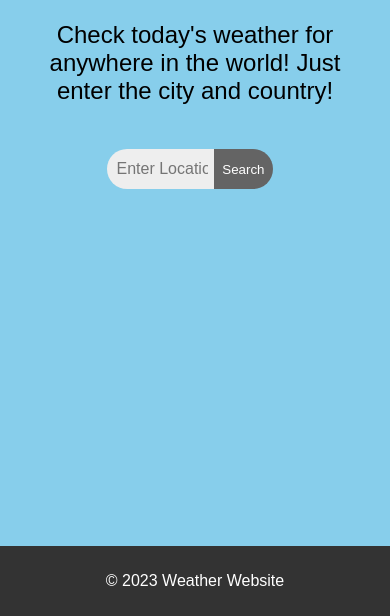
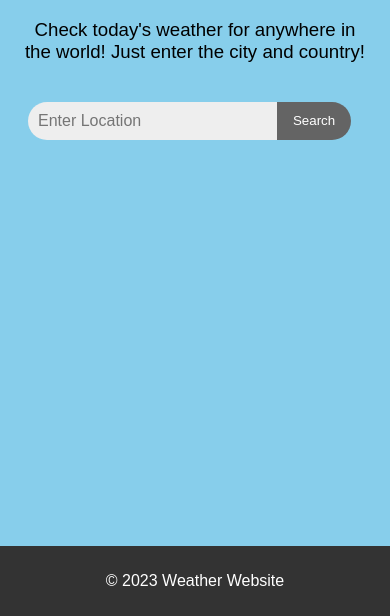
Before and after one commit to KaeliDalton/com6338-10-10-dalton-snyder-sohl-flores, a plain HTML site: page weather.html in a window 390 px wide. Shown: the part 228-844 px from the top of the page. Drawn offline with Linux system fonts and the light colour scheme.

Commit message:
weather page responsiveness checks

```diff
--- a/styles.css
+++ b/styles.css
@@ -95,7 +95,6 @@ footer {
   border-radius: 25px 0 0 25px;
   background-color: #eee;
   margin-left: -1px;
-  border-radius: 25px 0 0 25px;
 }
 
 .search-form button[type="submit"] {
@@ -106,7 +105,6 @@ footer {
   border-radius: 0 25px 25px 0;
   cursor: pointer;
   margin-left: -4px;
-  border-radius: 0 25px 25px 0;
 }
 
 .search-input {
@@ -157,9 +155,6 @@ footer {
 }
 
 /* Specific Styles -- Weather */
-.search-short {
-  display: none;
-}
 
 .weather-div {
   display: flex;
@@ -178,6 +173,17 @@ footer {
 
 .weather-text {
   text-align: center;
+}
+.weather-search-input {
+  display: flex;
+  padding-top: 20px;
+  padding-bottom: 20px;
+}
+
+.weather-search-input button[type="submit"] {
+  width: 100px;
+  height: auto;
+  color: #fff;
 }
 
 /* New CSS Rule - Search Results */
@@ -219,14 +225,11 @@ button {
   margin: 0 10px;
   width: 120px;
 }
-.news-btn a {
+.news-btn a, .weather-btn a {
   text-decoration: none;
   color: var(--text-color);
 }
-.weather-btn a {
-  text-decoration: none;
-  color: var(--text-color);
-}
+
 .news-btn, .weather-btn {
   background-color: #536DEB;
   border: none;
@@ -259,15 +262,10 @@ button {
   .card {
     width: 100%;
   }
-  #weather-search {
-    font-size: 12pt;
-  }
 }
 
-/* mobile, ipad and tablet responsive -- Landing */
-
 /* 320px — 480px:mobile devices */
-@media only screen and (min-width: 320px) and (max-width: 480px) {
+@media screen and (min-width: 320px) and (max-width: 480px) {
   .landing-h1 {
     font-size: 35px;
     text-align: center;
@@ -281,16 +279,21 @@ button {
     padding: 8px 16px;
   }
   button {
-    margin: 0 10px;
     width: 110px;
   }
   .landing-footer {
     font-size: 10px;
   }
+  #weather-search {
+    font-size: 12pt;
+  }
+  .weather-copy {
+    font-size: 14pt;
+  }
 }
 
 /* 481px — 785px:ipads and tablets */
-@media only screen and (min-width: 481px) and (max-width: 785px) {
+@media screen and (min-width: 481px) and (max-width: 785px) {
     .landing-h1 {
       font-size: 50px;
       text-align: center;
@@ -300,5 +303,8 @@ button {
     }
     .landing-footer {
         font-size: 12px;
-      }
+    }
+    .weather-copy {
+      font-size: 16pt;
+    }
 }
--- a/weather.html
+++ b/weather.html
@@ -28,7 +28,7 @@
         <div class="search-container">
           <section id="weather"></section>
             <form class="search-form">
-                <div class="search-input">
+                <div class="weather-search-input">
                     <input name="search" id="weather-search" class="weather-search" type="text" placeholder="Enter Location"/>
                     <button type="submit">Search</button>
                 </div>
```
